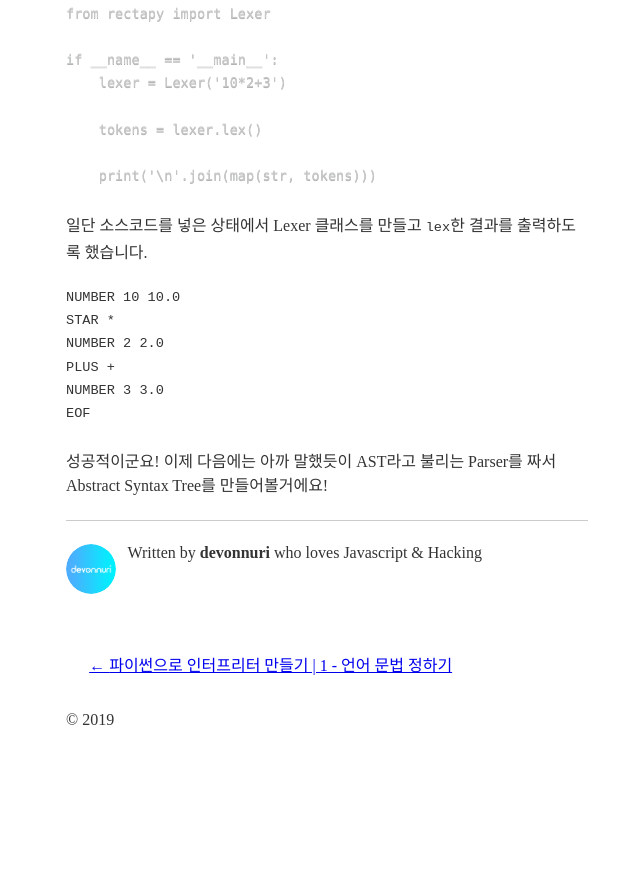
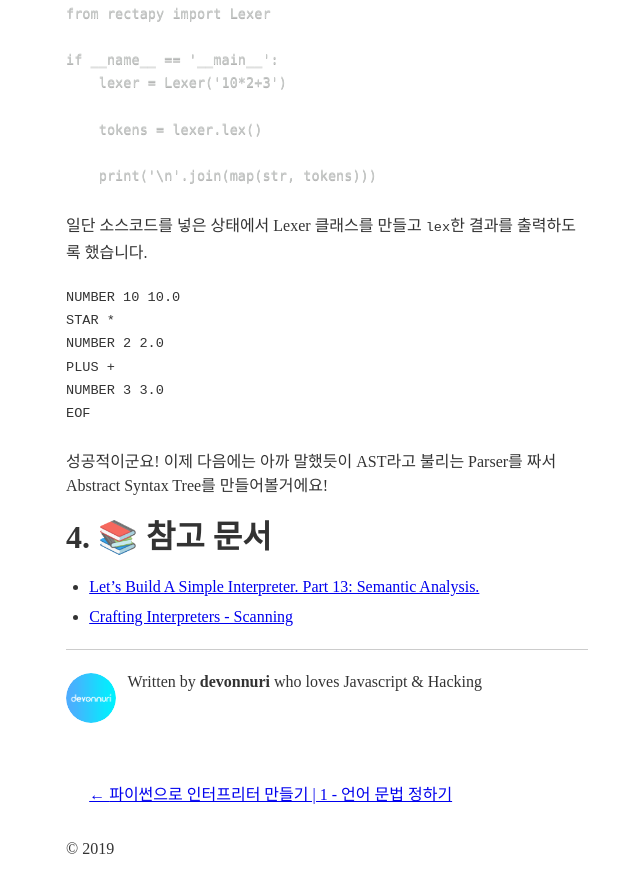
Before and after one commit to devonnuri/gatsby-blog, a Gatsby site: page /interpreter-python-2/ in a window 1280 px wide. Shown: the part 5752-6644 px from the top of the page, without its empty margins (313-953 px from the left). Before the commit the page ends 6515 px from the top, so only its background shows below. Built offline with nearby package versions, Linux system fonts and the light colour scheme; Gatsby itself is replaced by a stand-in of ours; some packages are replaced by stand-ins of ours; code samples lack their colours; what typography-theme-irving would draw is missing.

Commit message:
Add reference into interpreter-python 2

````diff
--- a/content/blog/interpreter-python-2/index.md
+++ b/content/blog/interpreter-python-2/index.md
@@ -234,3 +234,8 @@ EOF
 ```
 
 성공적이군요! 이제 다음에는 아까 말했듯이 AST라고 불리는 Parser를 짜서 Abstract Syntax Tree를 만들어볼거에요!
+
+# 4. 📚 참고 문서
+
+* [Let’s Build A Simple Interpreter. Part 13: Semantic Analysis.](https://ruslanspivak.com/lsbasi-part13/)
+* [Crafting Interpreters - Scanning](https://craftinginterpreters.com/scanning.html)
````
